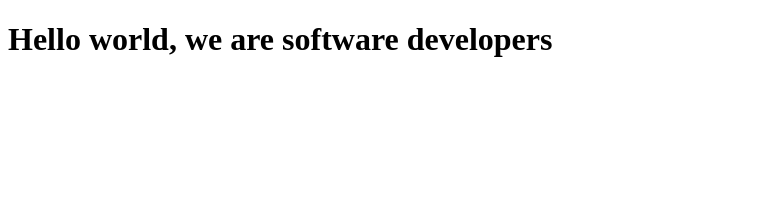
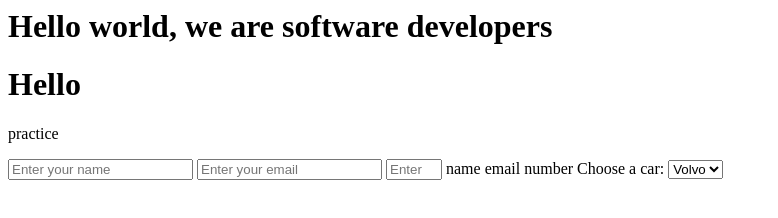
Before and after one commit to Fraol-t/mic, a plain HTML site: page index.html in a window 1280 px wide. Shown: the whole page, without its empty margins (0-778 px from the left). Drawn offline with Linux system fonts and the light colour scheme.

Commit message:
second commit

```diff
--- a/index.html
+++ b/index.html
@@ -1,15 +1,34 @@
-<!DOCTYPE html>
+<doctype! html>
 <html lang="en">
   <head>
     <meta charset="UTF-8">
     <title>Fork Me! FCC: Test Suite Template</title>
-    <link rel="stylesheet" href="css/style.css">
+    <link rel="stylesheet" href="css/styles.css">
   </head>
 
   <body>
     <script src="https://cdn.freecodecamp.org/testable-projects-fcc/v1/bundle.js"></script>
 
     <h1>Hello world, we are software developers</h1>
+    <h1 id="title">Hello</h1>
+    <p id="description">practice</p>
+    <form id="survey-form">
+      <input id="name" type="text"
+      placeholder="Enter your name" required>
+      <input id="email" type="email" placeholder="Enter your email" required>
+      <input id="number" type="number" min="5" max="11" autocomplete="off" placeholder="Enter your mobile number">
+<label id="name-label">name</label>
+<label id="email-label">email</label>
+<label id="number-label">number</label>
+
+<label for="cars">Choose a car:</label>
+<select name="cars" id="dropdown">
+  <option value="volvo">Volvo</option>
+  <option value="saab">Saab</option>
+</select>
+
+  </label>
+    </form>
     <script  src="js/index.js"></script>
   </body>
 </html>
```
